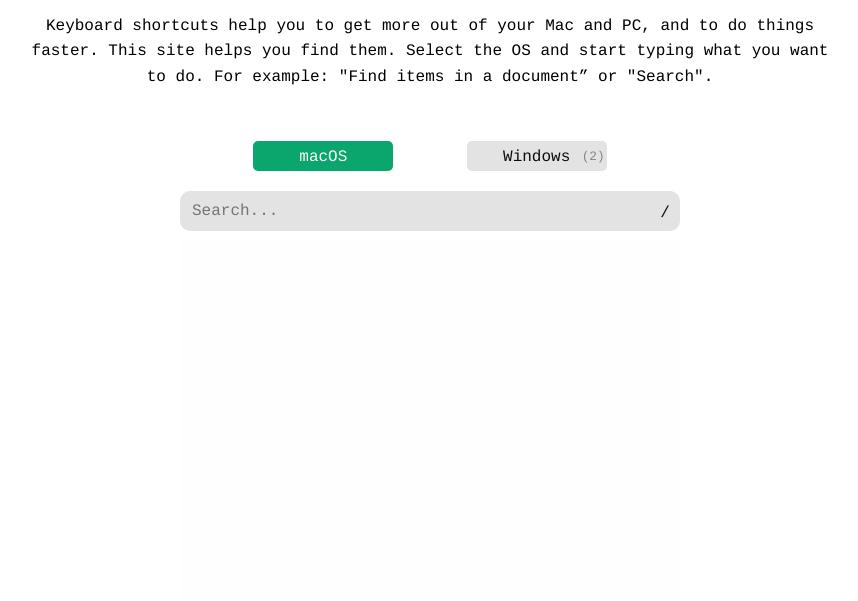
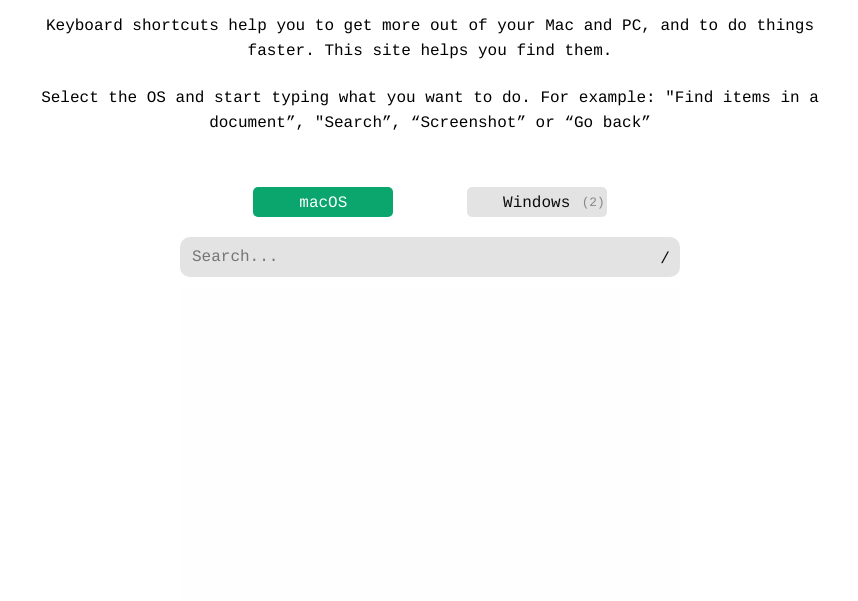
Before and after one commit to Wimmish/findkeyboardshortcuts, a plain HTML site: page index.html in a window 1280 px wide. Shown: the part 199-800 px from the top of the page, without its empty margins (210-1068 px from the left). Drawn offline with Linux system fonts and the light colour scheme.

Commit message:
Update index.html

```diff
--- a/index.html
+++ b/index.html
@@ -43,11 +43,9 @@
         <img src="assets/fks-logo.png" alt="Find Keyboard Shortcuts logo" />
         <h1>Find Keyboard Shortcuts</h1>
       </header>
-      <p>
-        Keyboard shortcuts help you to get more out of your Mac and PC, and to do things faster. This site helps you
-        find them. Select the OS and start typing what you want to do. For example: "Find items in a document” or
-        "Search".
-      </p>
+      <p>Keyboard shortcuts help you to get more out of your Mac and PC, and to do things faster. This site helps you find them.</p>
+
+<p>Select the OS and start typing what you want to do. For example: &quot;Find items in a document”, &quot;Search”, “Screenshot” or “Go back”</p>
       <div class="app">
         <div id="osOptions">
           <div class="osOption selected" data-value="macOS">macOS<span>(1)</span></div>
```
